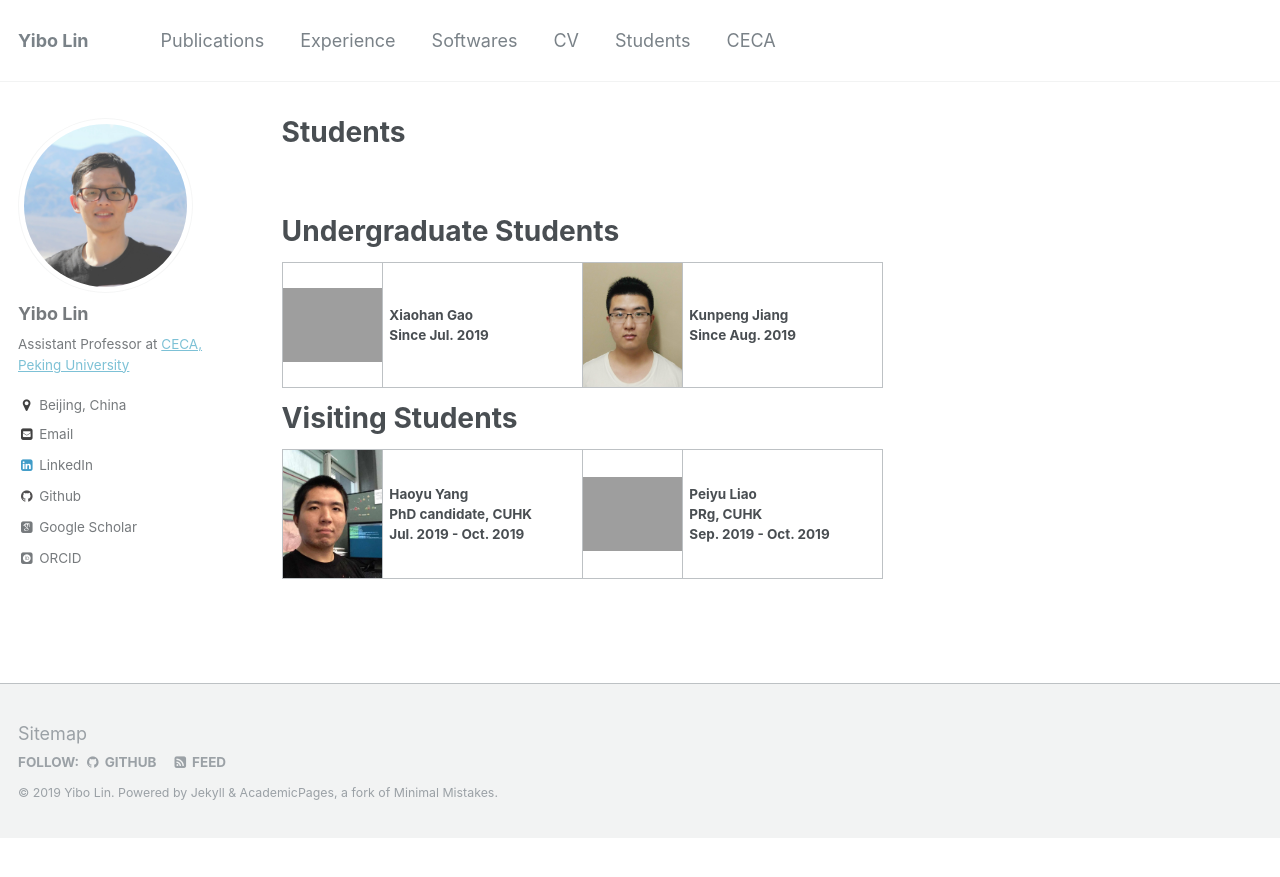
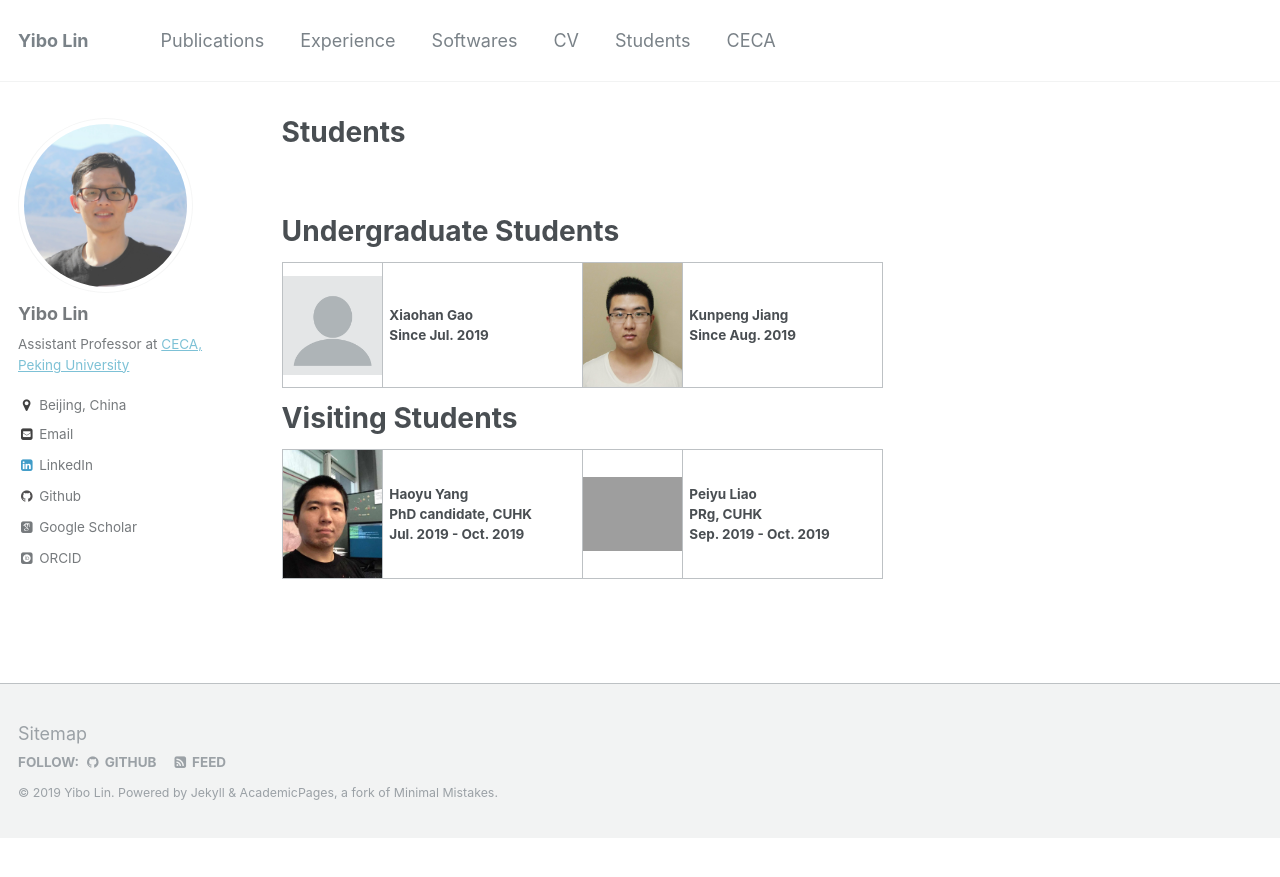
Before and after one commit to limbo018/limbo018.github.io, a Jekyll site: the page built from _pages/students.md, in a window 1280 px wide. Shown: the top 877 px of the page. Built offline with Jekyll 4.4.1, drawn with Linux system fonts in a browser that asks for light colours; some web fonts are replaced.

Commit message:
use placeholder for xiaohan's image

```diff
--- a/_pages/students.md
+++ b/_pages/students.md
@@ -18,7 +18,7 @@ Undergraduate Students
 <col style="width: 200px; text-align:left">
 </colgroup>
   <tr>
-    <th style="padding: 0;"><img src="http://yibolin.com/images/students/XiaohanGao.jpg" style="width:100px;" /></th>
+    <th style="padding: 0;"><img src="http://yibolin.com/images/profile.png" style="width:100px;" /></th>
     <th><a href="">Xiaohan Gao</a><br>Since Jul. 2019</th>
     <th style="padding: 0;"><img src="http://yibolin.com/images/students/KunpengJiang.jpg" style="width:100px;" /></th>
     <th><a href="">Kunpeng Jiang</a><br>Since Aug. 2019</th>
```
